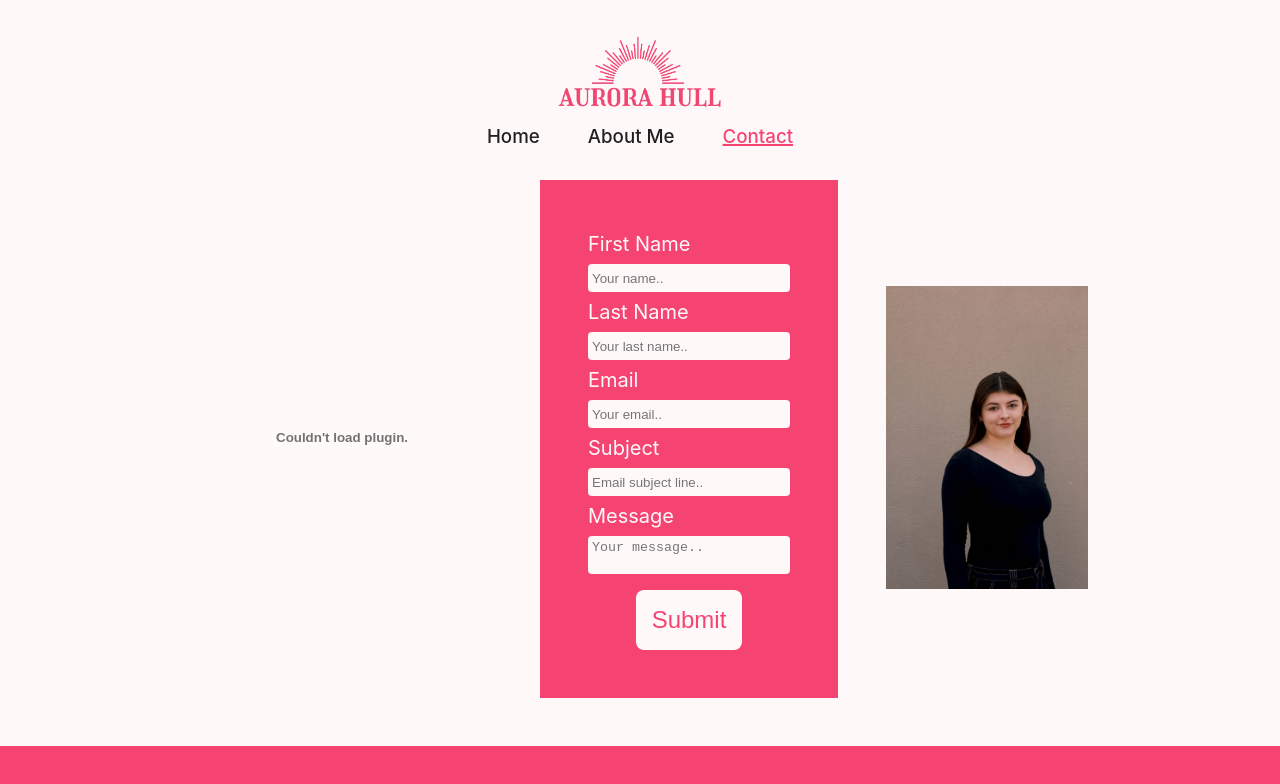
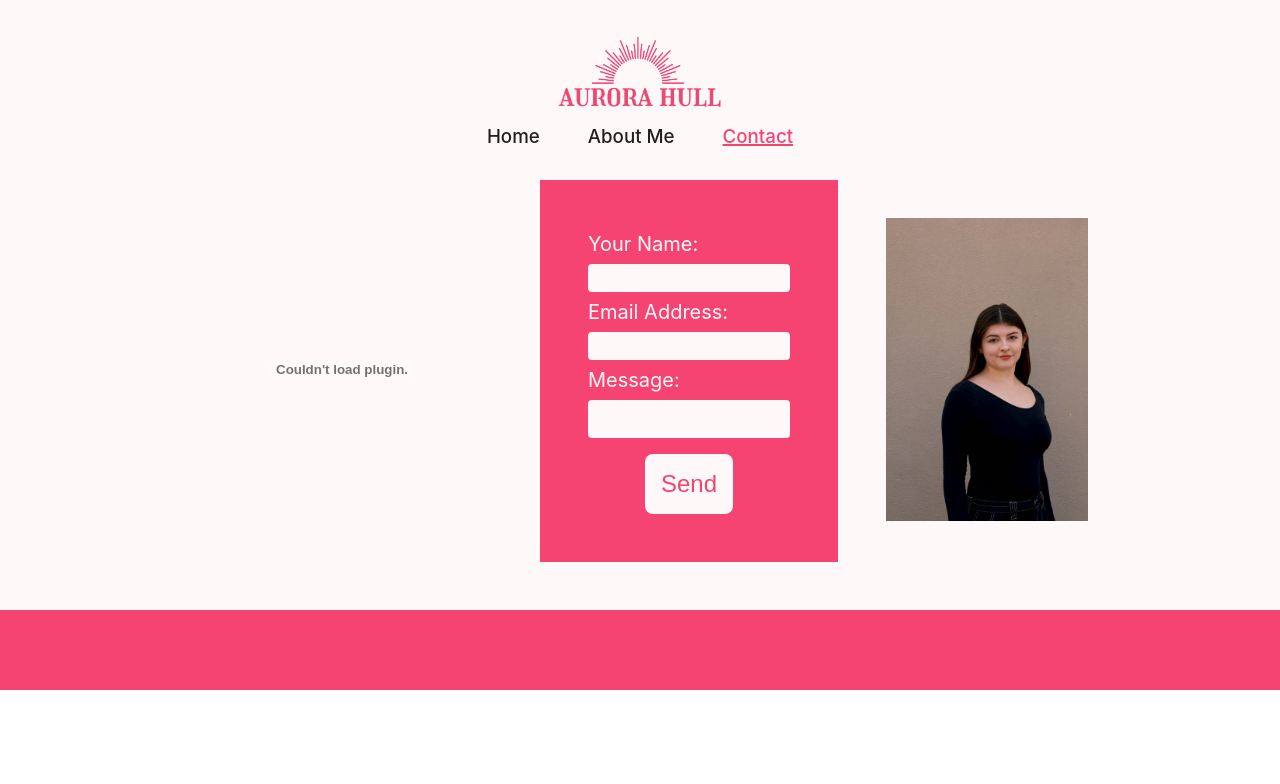
Before and after one commit to RyanGiles/aurora-hull-portfolio, a React (Create React App) app: page /contact in a window 1280 px wide. Shown: the top 784 px of the page. Built offline with nearby package versions, Linux system fonts and the light colour scheme.

Commit message:
trying teh contact form

```diff
--- a/src/pages/Contact/Contact.js
+++ b/src/pages/Contact/Contact.js
@@ -3,62 +3,35 @@ import "./Contact.scss";
 function Contact() {
   return (
     <div className="contact">
-      <form className="contact__form" action="/action_page.php">
-        <label className="contact__label" for="fname">
-          First Name
+      <form
+        className="contact__form"
+        method="post"
+        name="contact_form"
+        action="send_email.php"
+      >
+        <label htmlFor="name" className="contact__label">
+          Your Name:
+        </label>
+        <input className="contact__input" id="name" type="text" name="name" />
+        <label htmlFor="email" className="contact__label">
+          Email Address:
         </label>
         <input
           className="contact__input"
-          type="text"
-          id="fname"
-          name="firstname"
-          placeholder="Your name.."
+          id="email"
+          type="email"
+          name="email"
         />
+        <label htmlFor="message" className="contact__label">
+          Message:
+        </label>
 
-        <label className="contact__label" for="lname">
-          Last Name
-        </label>
-        <input
-          className="contact__input"
-          type="text"
-          id="lname"
-          name="lastname"
-          placeholder="Your last name.."
-        />
-
-        <label className="contact__label" for="country">
-          Email
-        </label>
-        <input
-          className="contact__input"
-          type="text"
-          id="email"
-          name="email"
-          placeholder="Your email.."
-        />
-
-        <label className="contact__label" for="subject">
-          Subject
-        </label>
-        <input
-          className="contact__input"
-          type="text"
-          id="subject"
-          name="subject"
-          placeholder="Email subject line.."
-        />
-
-        <label className="contact__label" for="message">
-          Message
-        </label>
         <textarea
+          id="message"
           className="contact__text"
-          id="message"
           name="message"
-          placeholder="Your message.."
         ></textarea>
-
-        <input className="contact__button" type="submit" value="Submit" />
+        <input className="contact__button" type="submit" value="Send" />
       </form>
       <embed
         src="/About/AuroraHull_resume.pdf"
--- a/src/pages/Contact/Contact.scss
+++ b/src/pages/Contact/Contact.scss
@@ -72,6 +72,14 @@ input[type="text"] {
   border: none;
 }
 
+input[type="email"] {
+  height: 1.25rem;
+  padding: 0.25rem;
+  border-radius: 0.25rem;
+  background-color: $warm-white;
+  border: none;
+}
+
 textarea {
   height: 1.25rem;
   padding: 0.25rem;
```
